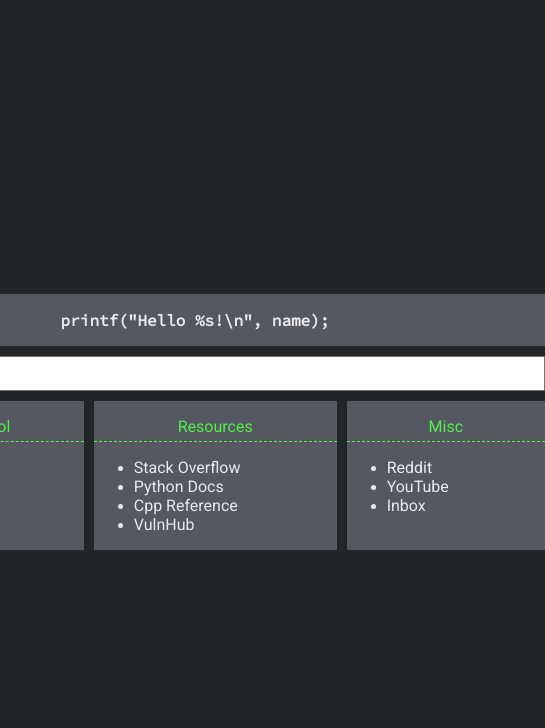
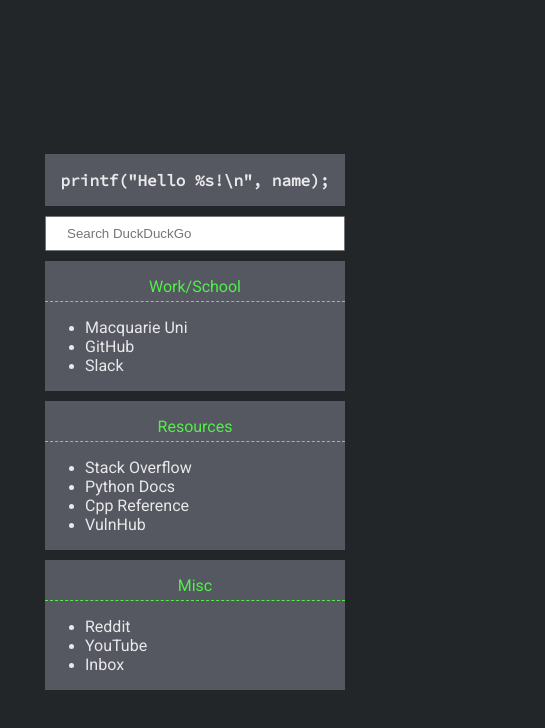
Before and after one commit to Kasuporo/dotFiles, a plain HTML site: page home_page/home.html in a window 390 px wide. Shown: the whole page, 545 px wide, since content can reach past the window. Drawn offline with Linux system fonts and the light colour scheme.

Commit message:
Add responsiveness

```diff
--- a/home_page/home.css
+++ b/home_page/home.css
@@ -20,8 +20,8 @@
 
 .container {
     display               : grid;
-    grid-template-columns : 1fr, 1fr, 1fr;
-    grid-template-rows    : 10px, 10px, auto;
+    grid-template-columns : repeat(3, 1fr);
+    grid-template-rows    : auto;
     grid-gap              : 10px;
 }
 
@@ -84,6 +84,41 @@
 }
 
 .cMisc {
-    grid-column   : 3;
-    grid-row      : 3;
+    grid-column : 3;
+    grid-row    : 3;
 }
+
+/*
+*   Responsive Design
+*/
+
+@media screen and (max-width: 700px) {
+    .grid {
+        width : 300px;
+    }
+    .container {
+        grid-template-columns : auto;
+        grid-template-rows    : auto;
+        grid-row-gap          : 10px;
+    }
+    .cHeader {
+        grid-column : 1;
+        grid-row    : 1;
+    }
+    .cSearch {
+        grid-column : 1;
+        grid-row    : 2;
+    }
+    .cWork {
+        grid-column : 1;
+        grid-row    : 3;
+    }
+    .cResources {
+        grid-column : 1;
+        grid-row    : 4;
+    }
+    .cMisc {
+        grid-column : 1;
+        grid-row    : 5;
+    }
+}
```
